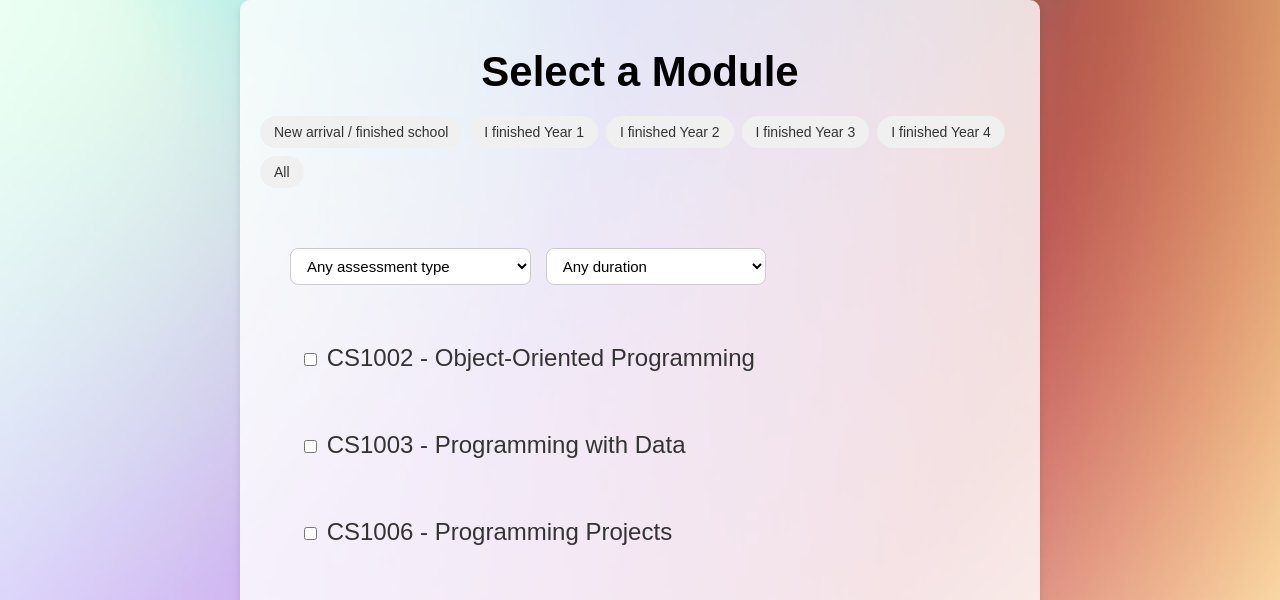
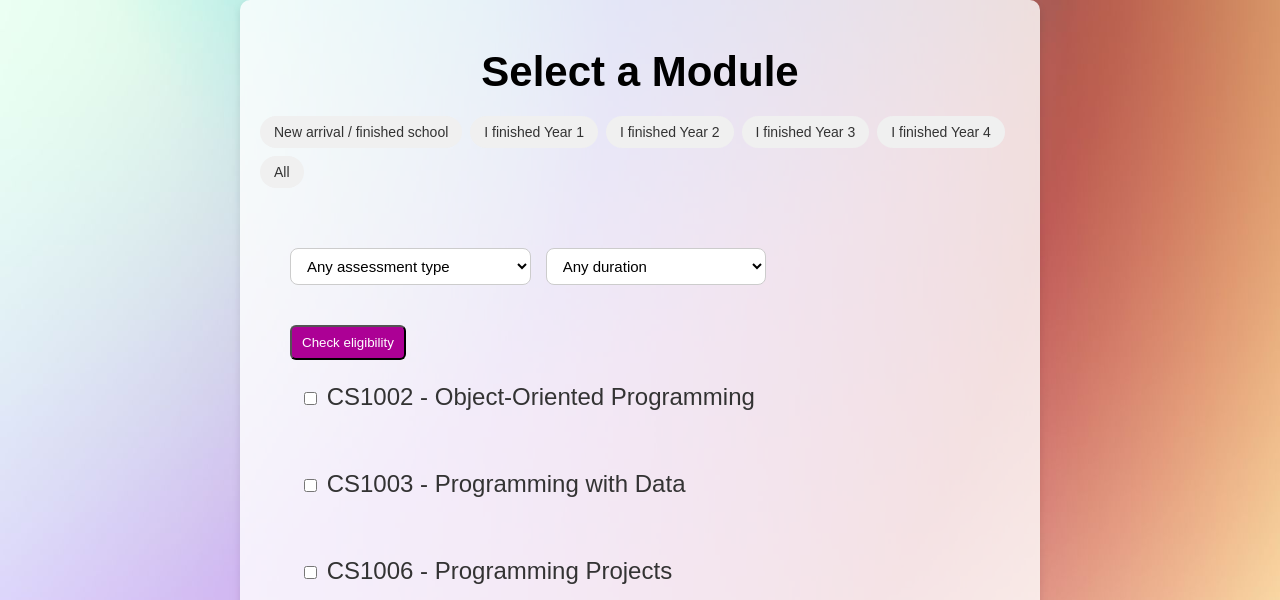
Before and after one commit to VeronikaShevc/module-picker, a FastAPI app: page / in a window 1280 px wide. Shown: the top 600 px of the page. Run offline with FastAPI, Linux system fonts and the light colour scheme.

Commit message:
move check eligibility button to top, style with hover effect

```diff
--- a/static/style.css
+++ b/static/style.css
@@ -132,3 +132,19 @@ label {
 label:hover {
     background-color: #ffe4a3;
 }
+
+button {
+    background-color:#ac0095;
+    color: white;
+    display: block;
+    padding: 8px 10px;
+    margin-bottom: 4px;
+    border-radius: 6px;
+    cursor: pointer;
+    transition: background-color 0.15s;
+
+}
+
+button:hover{
+    background-color:#c400ad;
+}
--- a/templates/index.html
+++ b/templates/index.html
@@ -34,12 +34,12 @@
                     </select>
                     {% endif %}
                 </div>
+                <button type="submit">Check eligibility</button>
                 {% for code, details in modules.items() %}
                     <label>
                         <input type="checkbox" name="passed" value="{{code}}"> {{code}} - {{details.name}}
                     </label><br>
                 {% endfor %}
-                <button type="submit">Check eligibility</button>
             </form>
         </ul>
     </div>
```
